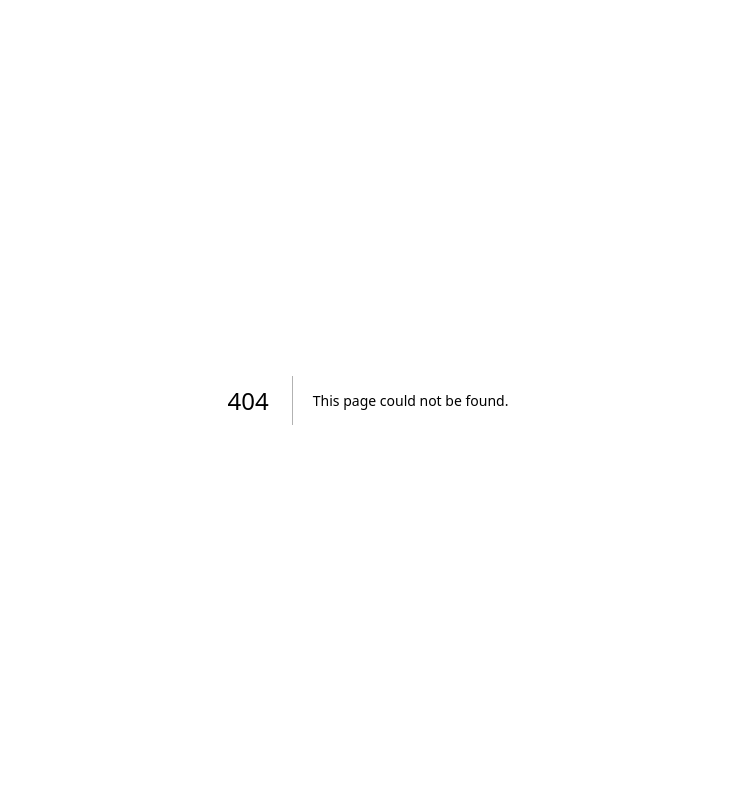
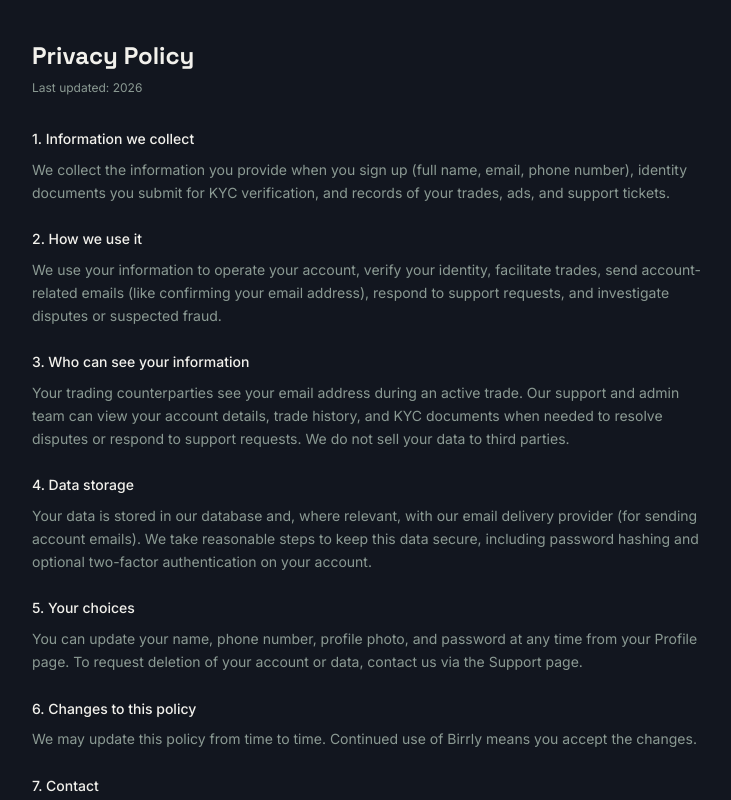
Before and after one commit to abi677715-del/kuno-p2p-platform, a Next.js app in the folder frontend/: page /privacy in a window 1280 px wide. Before the commit this address had no page. Shown: the top 800 px of the page, without its empty margins (272-1003 px from the left). Built offline with nearby package versions, Linux system fonts and the light colour scheme.

Commit message:
Create page.tsx

```diff
--- /dev/null
+++ b/frontend/app/privacy/page.tsx
@@ -0,0 +1,71 @@
+export default function PrivacyPage() {
+  return (
+    <main className="min-h-screen bg-ink px-6 py-10 md:px-12">
+      <div className="max-w-2xl mx-auto">
+        <h1 className="font-display font-bold text-2xl text-paper mb-2">Privacy Policy</h1>
+        <p className="text-xs text-muted mb-8">Last updated: {new Date().getFullYear()}</p>
+
+        <div className="space-y-6 text-sm text-muted leading-relaxed">
+          <section>
+            <h2 className="text-paper font-medium mb-2">1. Information we collect</h2>
+            <p>
+              We collect the information you provide when you sign up (full name, email, phone number), identity
+              documents you submit for KYC verification, and records of your trades, ads, and support tickets.
+            </p>
+          </section>
+
+          <section>
+            <h2 className="text-paper font-medium mb-2">2. How we use it</h2>
+            <p>
+              We use your information to operate your account, verify your identity, facilitate trades, send
+              account-related emails (like confirming your email address), respond to support requests, and
+              investigate disputes or suspected fraud.
+            </p>
+          </section>
+
+          <section>
+            <h2 className="text-paper font-medium mb-2">3. Who can see your information</h2>
+            <p>
+              Your trading counterparties see your email address during an active trade. Our support and admin team
+              can view your account details, trade history, and KYC documents when needed to resolve disputes or
+              respond to support requests. We do not sell your data to third parties.
+            </p>
+          </section>
+
+          <section>
+            <h2 className="text-paper font-medium mb-2">4. Data storage</h2>
+            <p>
+              Your data is stored in our database and, where relevant, with our email delivery provider (for
+              sending account emails). We take reasonable steps to keep this data secure, including password
+              hashing and optional two-factor authentication on your account.
+            </p>
+          </section>
+
+          <section>
+            <h2 className="text-paper font-medium mb-2">5. Your choices</h2>
+            <p>
+              You can update your name, phone number, profile photo, and password at any time from your Profile
+              page. To request deletion of your account or data, contact us via the Support page.
+            </p>
+          </section>
+
+          <section>
+            <h2 className="text-paper font-medium mb-2">6. Changes to this policy</h2>
+            <p>We may update this policy from time to time. Continued use of Birrly means you accept the changes.</p>
+          </section>
+
+          <section>
+            <h2 className="text-paper font-medium mb-2">7. Contact</h2>
+            <p>
+              Questions about your data? Reach out via our{' '}
+              <a href="/support" className="text-teal hover:underline">
+                Support page
+              </a>
+              .
+            </p>
+          </section>
+        </div>
+      </div>
+    </main>
+  );
+}
```
